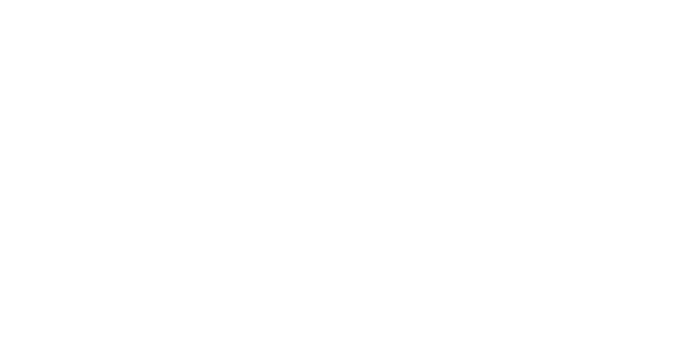
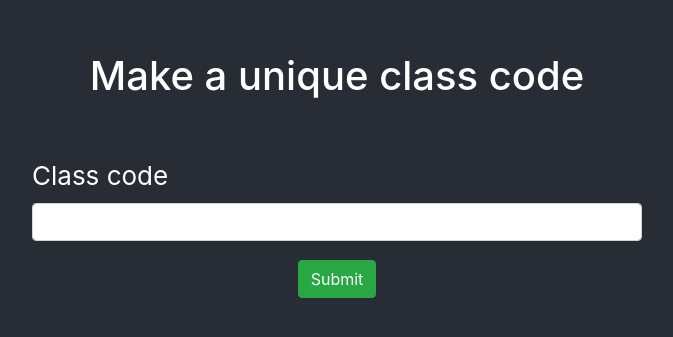
Before and after one commit to banirezaie/astrocoders, a React (Create React App) app in the folder frontend/: page /admin in a window 1280 px wide. Shown: the part 225-562 px from the top of the page, without its empty margins (303-976 px from the left). Built offline with nearby package versions, Linux system fonts and the light colour scheme.

Commit message:
admin page

```diff
--- a/frontend/src/App.js
+++ b/frontend/src/App.js
@@ -3,6 +3,7 @@
 import Students from "./students/Students";
 import { Route, Switch } from "react-router-dom";
 import Mentors from "./mentors/Mentors";
+import Admin from "./admin/Admin";
 
 function App() {
   return (
@@ -10,6 +11,7 @@
       <Route path="/" component={Home} exact />
       <Route path="/students" component={Students} exact />
       <Route path="/mentors" component={Mentors} />
+      <Route path="/admin" component={Admin} />
     </Switch>
   );
 }
--- /dev/null
+++ b/frontend/src/admin/Admin.js
@@ -0,0 +1,53 @@
+import React, { useState } from "react";
+
+const Admin = (props) => {
+  const [classCode, setClassCode] = useState("");
+
+  function handleSubmit() {
+    const body = JSON.stringify({
+      classCode,
+    });
+
+    fetch(`http://localhost:9000/admin`, {
+      method: "POST",
+      headers: {
+        "Content-Type": "application/json",
+      },
+      body,
+    })
+      .then((res) => res.json())
+      .then();
+
+    // props.history.push("/");
+  }
+
+  return (
+    <div className="App-header">
+      <div className="col-6  mx-auto">
+        <div className="text-center pb-5">
+          <h1>Make a unique class code</h1>
+        </div>
+        <form onSubmit={handleSubmit}>
+          <div className="form-group">
+            <label htmlFor="classCode">Class code</label>
+            <input
+              type="text"
+              className="form-control"
+              id="classCode"
+              value={classCode}
+              onChange={(e) => setClassCode(e.target.value)}
+              required
+            />
+          </div>
+          <div className="text-center">
+            <button type="submit" className="btn btn-success">
+              Submit
+            </button>
+          </div>
+        </form>
+      </div>
+    </div>
+  );
+};
+
+export default Admin;
```
Also changed, not shown: 1 other file (tests, documents, lock files or other folders).
